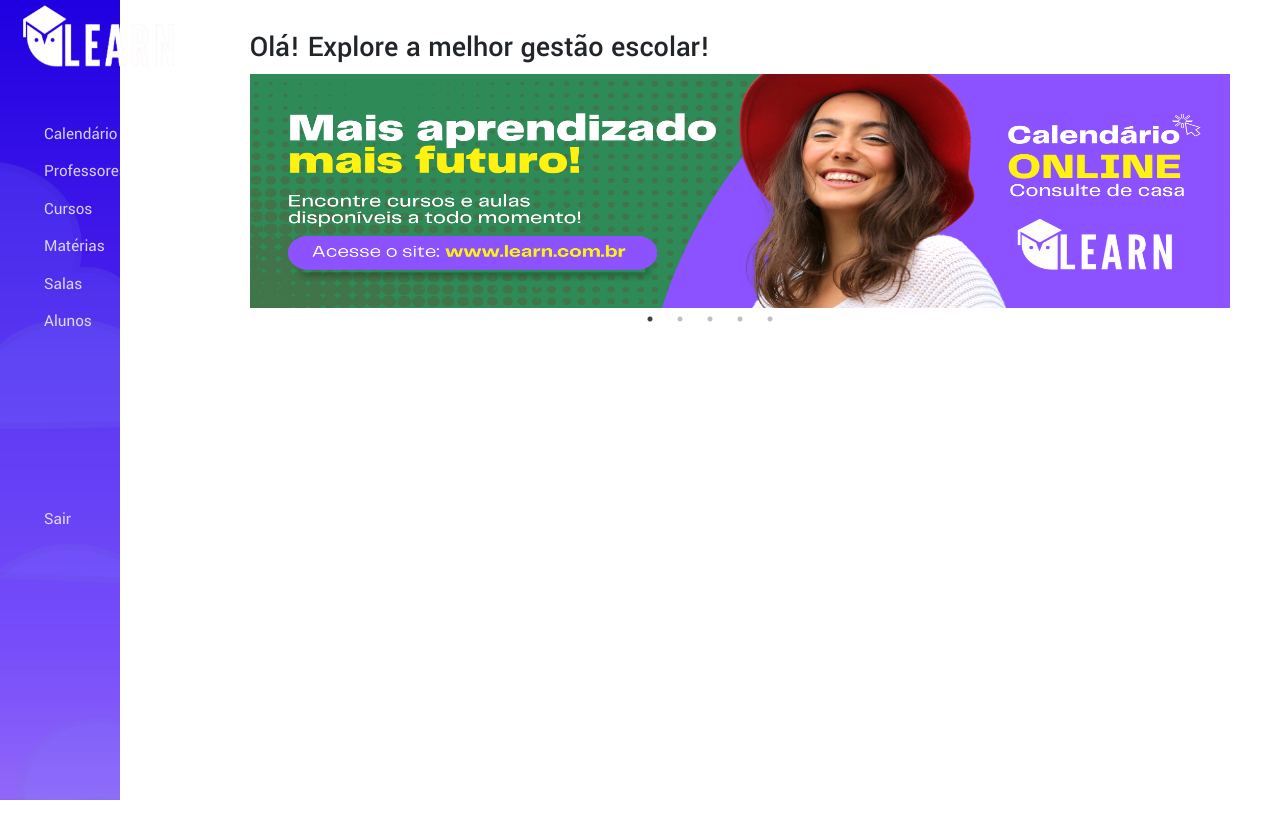
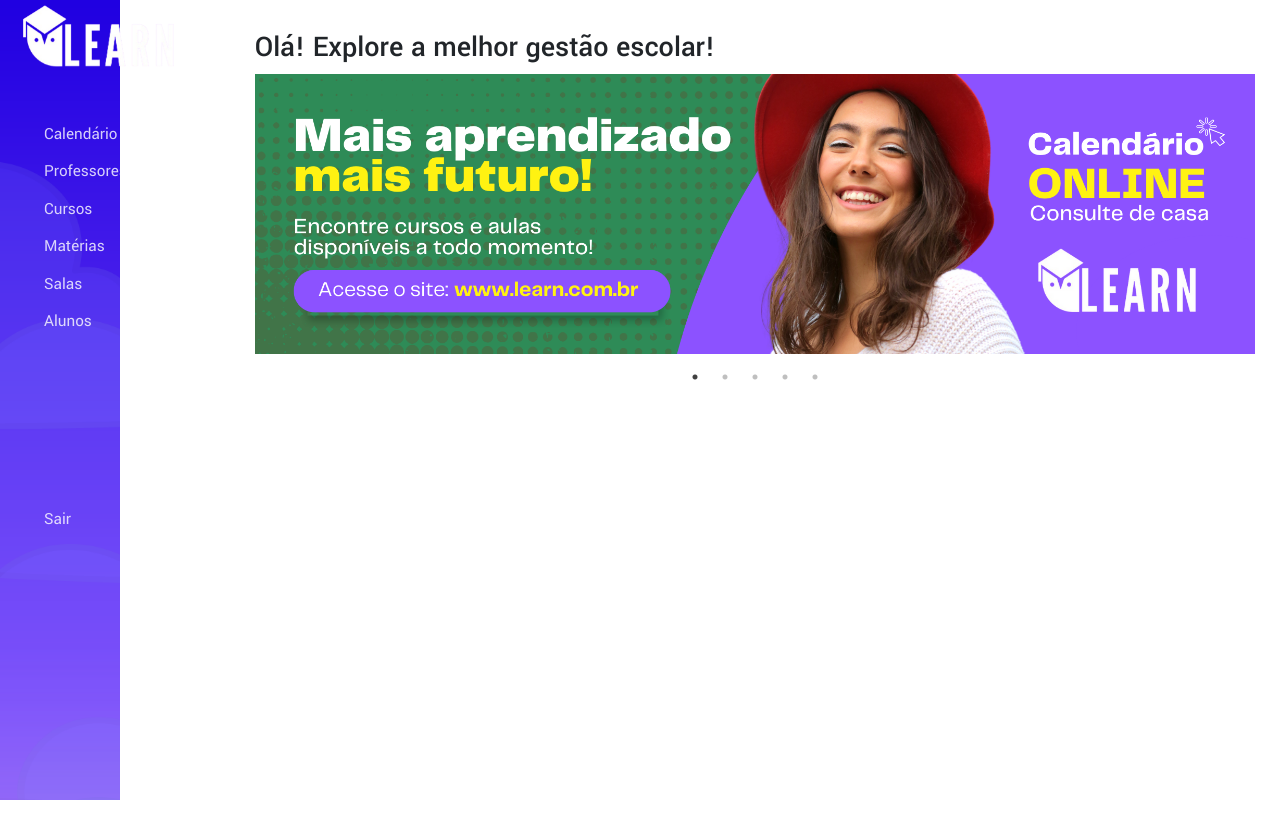
Before and after one commit to nicolasdosantos/Gerenciador-De-Aulas, a React (Create React App) app in the folder front/: page /dashboard in a window 1280 px wide. Built offline with nearby package versions, Linux system fonts and the light colour scheme; the HTML template or start-up script is replaced by a standard one.

Commit message:
Css Dashboard

```diff
--- a/front/src/components/DashBoard.module.css
+++ b/front/src/components/DashBoard.module.css
@@ -2,14 +2,13 @@
     margin-top: 30px;
     height: 100vh;
 }
-
 .content {
     flex-grow: 1;
     display: flex;
     flex-direction: column;
     justify-content: center;
     align-items: center;
-    margin-left: 20px;
+    margin-left: 230px;
 }
 
 .sliderContainer {
@@ -17,16 +16,13 @@
     max-width: 1000px;
     margin: 0 auto;
 }
-.ola{
+
+.ola {
     font-size: 30px;
     position: relative;
-    right: 170px;
+    right: 270px;
 }
 
-.slider {
-    height: 230px;
-    width: 70em;
-}
 
 .slide {
     display: flex;
@@ -35,9 +31,8 @@
 }
 
 .slideImage {
-    position: relative;
-    left: 100px;
     max-width: 100%;
-    width: 980px;
-    height: 234px;
+    width: 100%;
+    height: 280px;
+    object-fit: cover;
 }
```
